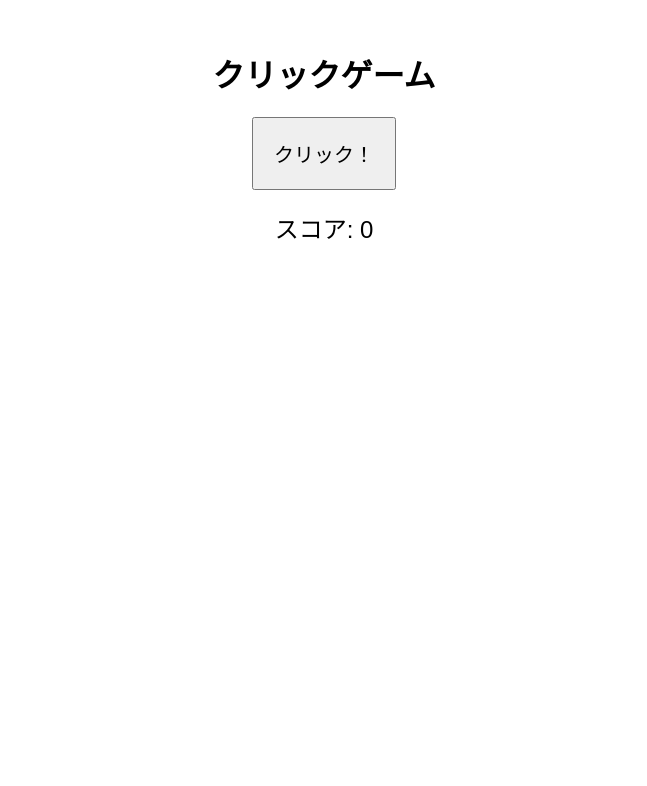
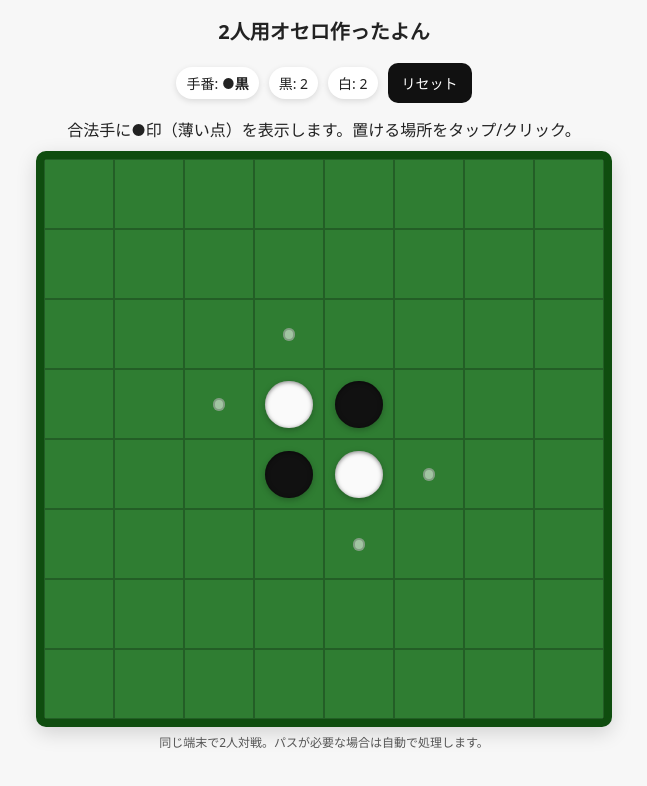
Before and after one commit to johndoe138442/-, a plain HTML site: page index.html in a window 1280 px wide. Shown: the whole page, without its empty margins (316-963 px from the left). Drawn offline with Linux system fonts and the light colour scheme.

Commit message:
Add files via upload

```diff
--- a/index.html
+++ b/index.html
@@ -1,37 +1,203 @@
 <!DOCTYPE html>
 <html lang="ja">
 <head>
-  <meta charset="UTF-8">
-  <title>クリックゲーム</title>
+  <meta charset="UTF-8" />
+  <meta name="viewport" content="width=device-width,initial-scale=1" />
+  <title>2人用オセロ（リバーシ）</title>
   <style>
-    body { text-align: center; font-family: sans-serif; margin-top: 50px; }
-    button { padding: 20px; font-size: 20px; }
-    #score { font-size: 24px; margin-top: 20px; }
+    :root { --green:#2f7d32; --dark:#0f4d0f; --light:#e6e6e6;}
+    body{font-family:system-ui,-apple-system,Segoe UI,Roboto,Helvetica,Arial;
+         margin:0; background:#f7f7f7; color:#222; display:flex; flex-direction:column; align-items:center;}
+    h1{font-size:20px; margin:16px 0 6px;}
+    .info{margin:4px 0 10px; text-align:center; line-height:1.4}
+    .board{
+      display:grid;
+      grid-template-columns:repeat(8,1fr);
+      grid-template-rows:repeat(8,1fr);
+      width:min(92vmin,560px); height:min(92vmin,560px);
+      background:var(--green); border:8px solid var(--dark); border-radius:10px; box-shadow:0 6px 20px rgba(0,0,0,.15);
+      touch-action:manipulation; user-select:none;
+    }
+    .cell{
+      position:relative; border:1px solid rgba(0,0,0,.25); display:flex; align-items:center; justify-content:center;
+    }
+    .disc{
+      width:70%; height:70%; border-radius:50%; box-shadow:inset 0 1px 4px rgba(0,0,0,.5), 0 2px 6px rgba(0,0,0,.25);
+      transition:transform .12s ease;
+    }
+    .black{ background:#111; }
+    .white{ background:#fafafa; }
+    .hint::after{
+      content:""; width:18%; height:18%; border-radius:50%; background:rgba(255,255,255,.55);
+      box-shadow:0 0 0 2px rgba(0,0,0,.2) inset;
+    }
+    .panel{display:flex; gap:10px; align-items:center; margin:12px 0;}
+    .badge{padding:6px 10px; border-radius:999px; background:#fff; box-shadow:0 2px 6px rgba(0,0,0,.12); font-size:14px;}
+    .turn{font-weight:bold}
+    button{appearance:none; border:none; background:#111; color:#fff; padding:10px 14px; border-radius:10px; font-size:14px; cursor:pointer;}
+    button:hover{opacity:.9}
+    .footer{font-size:12px; color:#555; margin:6px 0 16px;}
   </style>
 </head>
 <body>
-  <h1>クリックゲーム</h1>
-  <button id="clickBtn">クリック！</button>
-  <div id="score">スコア: 0</div>
+  <h1>2人用オセロ作ったよん</h1>
+  <div class="panel">
+    <span class="badge">手番: <span id="turn" class="turn">●黒</span></span>
+    <span class="badge">黒: <span id="blackCount">2</span></span>
+    <span class="badge">白: <span id="whiteCount">2</span></span>
+    <button id="resetBtn">リセット</button>
+  </div>
+  <div class="info" id="message">合法手に●印（薄い点）を表示します。置ける場所をタップ/クリック。</div>
 
-  <script>
-    let score = 0;
-    const btn = document.getElementById('clickBtn');
-    const scoreDisplay = document.getElementById('score');
+  <div id="board" class="board" aria-label="オセロ盤"></div>
 
-    function addScore() {
-      score++;
-      scoreDisplay.textContent = `スコア: ${score}`;
+  <div class="footer">同じ端末で2人対戦。パスが必要な場合は自動で処理します。</div>
+
+<script>
+(() => {
+  const SIZE = 8;
+  const EMPTY = '';
+  const BLACK = 'B';
+  const WHITE = 'W';
+  const DIRS = [
+    [-1,-1],[-1,0],[-1,1],
+    [0,-1],        [0,1],
+    [1,-1], [1,0], [1,1]
+  ];
+
+  const boardEl = document.getElementById('board');
+  const turnEl = document.getElementById('turn');
+  const msgEl = document.getElementById('message');
+  const bcEl = document.getElementById('blackCount');
+  const wcEl = document.getElementById('whiteCount');
+  const resetBtn = document.getElementById('resetBtn');
+
+  let board = Array.from({length:SIZE}, () => Array(SIZE).fill(EMPTY));
+  let current = BLACK;
+
+  function init() {
+    board.forEach(row => row.fill(EMPTY));
+    // 初期配置
+    board[3][3] = WHITE; board[3][4] = BLACK;
+    board[4][3] = BLACK; board[4][4] = WHITE;
+    current = BLACK;
+    render();
+    updateStatus();
+  }
+
+  function inBounds(r,c){ return r>=0 && r<SIZE && c>=0 && c<SIZE; }
+
+  function opposite(p){ return p===BLACK ? WHITE : BLACK; }
+
+  function validFlips(r,c,player){
+    if (board[r][c] !== EMPTY) return [];
+    const opp = opposite(player);
+    let flips = [];
+    for (const [dr,dc] of DIRS){
+      let rr=r+dr, cc=c+dc, line=[];
+      while(inBounds(rr,cc) && board[rr][cc]===opp){
+        line.push([rr,cc]); rr+=dr; cc+=dc;
+      }
+      if (line.length && inBounds(rr,cc) && board[rr][cc]===player){
+        flips = flips.concat(line);
+      }
     }
+    return flips;
+  }
 
-    // PC用（クリック）
-    btn.addEventListener('click', addScore);
+  function getValidMoves(player){
+    const moves=[];
+    for (let r=0;r<SIZE;r++){
+      for (let c=0;c<SIZE;c++){
+        const f = validFlips(r,c,player);
+        if (f.length) moves.push({r,c,flips:f});
+      }
+    }
+    return moves;
+  }
 
-    // スマホ用（タッチ）
-    btn.addEventListener('touchstart', function(e) {
-      e.preventDefault(); // スクロール防止
-      addScore();
-    });
-  </script>
+  function place(r,c,player,flips){
+    board[r][c] = player;
+    for (const [rr,cc] of flips){ board[rr][cc] = player; }
+  }
+
+  function handleMove(r,c){
+    const flips = validFlips(r,c,current);
+    if (!flips.length) return; // 非合法手は無視
+    place(r,c,current,flips);
+    // 手番交代
+    current = opposite(current);
+    const oppMoves = getValidMoves(current);
+    const myMoves  = getValidMoves(opposite(current));
+
+    if (!oppMoves.length && !myMoves.length){
+      // 終局
+      render();
+      updateStatus();
+      const {B,W} = count();
+      let winner = (B>W) ? '黒の勝ち！' : (W>B) ? '白の勝ち！' : '引き分け！';
+      msgEl.textContent = `ゲーム終了：黒 ${B} - 白 ${W}　${winner}`;
+      return;
+    }
+    if (!oppMoves.length){
+      // 相手パス
+      current = opposite(current); // 自分の手番に戻す
+      msgEl.textContent = '相手は置ける場所がないため「パス」です。あなたの手番が続きます。';
+    }else{
+      msgEl.textContent = '置ける場所をタップ/クリック。';
+    }
+    render();
+    updateStatus();
+  }
+
+  function count(){
+    let B=0,W=0;
+    for (let r=0;r<SIZE;r++){
+      for (let c=0;c<SIZE;c++){
+        if (board[r][c]===BLACK) B++;
+        else if (board[r][c]===WHITE) W++;
+      }
+    }
+    return {B,W};
+  }
+
+  function updateStatus(){
+    const {B,W} = count();
+    bcEl.textContent = B;
+    wcEl.textContent = W;
+    turnEl.textContent = (current===BLACK?'●黒':'○白');
+  }
+
+  function render(){
+    // 盤面DOMを再構築（シンプル優先）
+    boardEl.innerHTML = '';
+    const moves = getValidMoves(current);
+    const hintSet = new Set(moves.map(m => `${m.r},${m.c}`));
+
+    for (let r=0;r<SIZE;r++){
+      for (let c=0;c<SIZE;c++){
+        const cell = document.createElement('div');
+        cell.className = 'cell';
+        // ヒント表示
+        if (board[r][c]===EMPTY && hintSet.has(`${r},${c}`)) cell.classList.add('hint');
+
+        // 石
+        if (board[r][c]!==EMPTY){
+          const d = document.createElement('div');
+          d.className = 'disc ' + (board[r][c]===BLACK?'black':'white');
+          cell.appendChild(d);
+        }
+
+        // クリック/タッチ（Pointerでまとめる）
+        cell.addEventListener('pointerdown', () => handleMove(r,c), {passive:true});
+        boardEl.appendChild(cell);
+      }
+    }
+  }
+
+  resetBtn.addEventListener('click', init);
+  init();
+})();
+</script>
 </body>
 </html>
```
